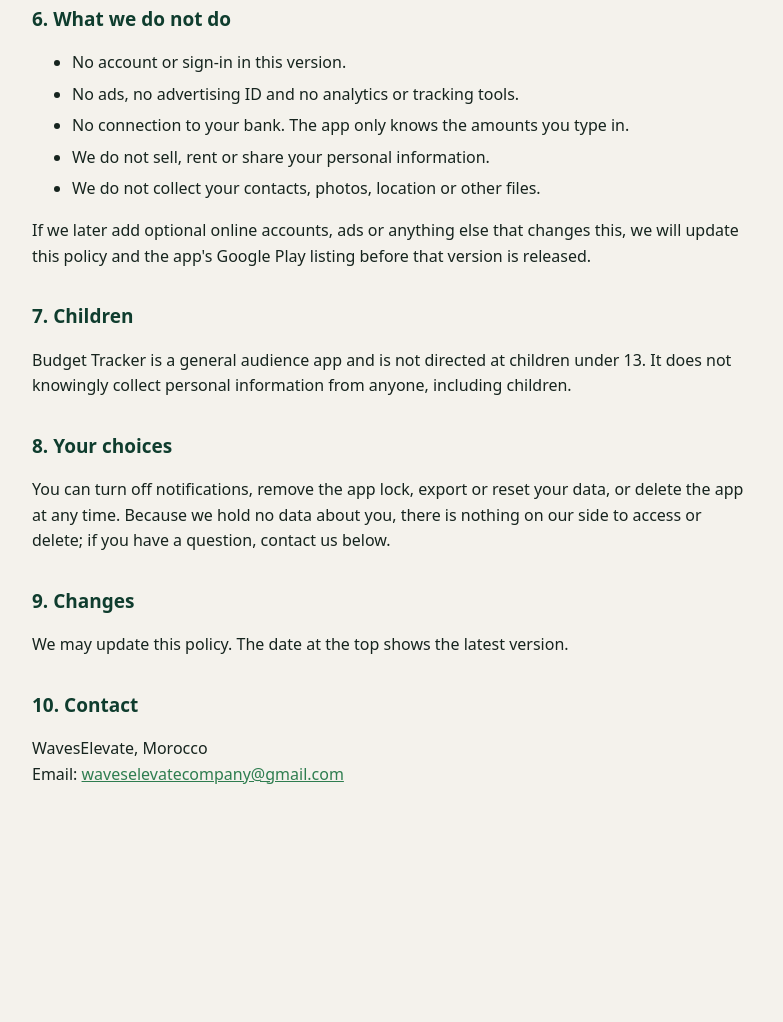
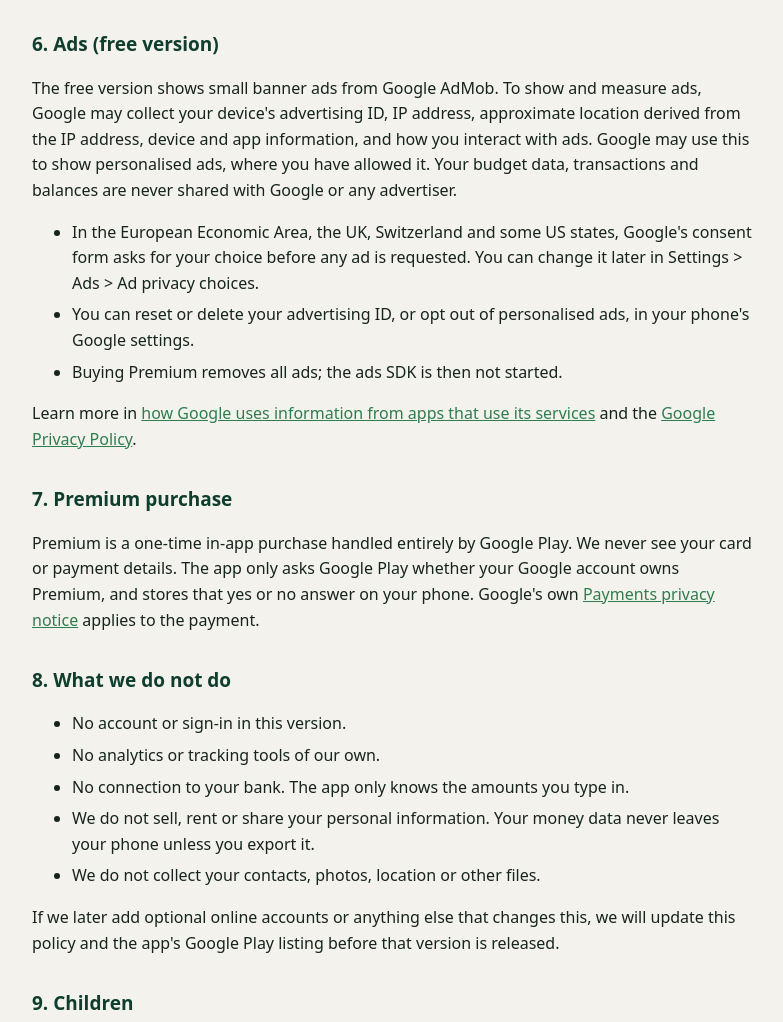
Before and after one commit to latifa-ed/sajda, a plain HTML site: page budget-tracker/privacy/index.html in a window 1280 px wide. Shown: the part 1037-2059 px from the top of the page, without its empty margins (248-1031 px from the left). Before the commit the page ends 1904 px from the top, so only its background shows below. Drawn offline with Linux system fonts and the light colour scheme.

Commit message:
Budget Tracker privacy policy: ads and Premium
Co-Authored-By: Claude Opus 5.5 <noreply@anthropic.com>
Claude-Session: https://claude.ai/code/session_01H1jpX2xxU3bKz5vV1FN75b

```diff
--- a/budget-tracker/privacy/index.html
+++ b/budget-tracker/privacy/index.html
@@ -19,9 +19,9 @@
 <body>
 <main>
 <h1>Budget Tracker Privacy Policy</h1>
-<p class="date">Last updated: 17 November 2026</p>
+<p class="date">Last updated: 17 November 2026 (ads and Premium added)</p>
 
-<p>This policy explains what information the Budget Tracker app ("Budget Tracker", "the app") uses, and why. Budget Tracker is published on Google Play by WavesElevate ("we", "us"). In short: your money data stays on your phone. The app has no accounts in this version, shows no ads, and we do not run any server that receives your data.</p>
+<p>This policy explains what information the Budget Tracker app ("Budget Tracker", "the app") uses, and why. Budget Tracker is published on Google Play by WavesElevate ("we", "us"). In short: your money data stays on your phone and is never sent to us or to advertisers. The free version shows ads from Google AdMob, Premium is a one-time purchase through Google Play, and we do not run any server that receives your data.</p>
 
 <h2>1. Information stored on your phone only</h2>
 <p>Everything you enter is saved on your phone and never sent to us. This includes your name (if you type one), your transactions, accounts and balances, categories, budgets, savings goals, bills and subscriptions, and your settings such as language and currency. Deleting the app, or tapping "Delete all data" in Settings, erases all of it.</p>
@@ -38,26 +38,38 @@
 <h2>5. Smart assistant</h2>
 <p>The assistant answers questions about your money by reading your data on your phone. Your questions and data are not sent to any server or AI service.</p>
 
-<h2>6. What we do not do</h2>
+<h2>6. Ads (free version)</h2>
+<p>The free version shows small banner ads from Google AdMob. To show and measure ads, Google may collect your device's advertising ID, IP address, approximate location derived from the IP address, device and app information, and how you interact with ads. Google may use this to show personalised ads, where you have allowed it. Your budget data, transactions and balances are never shared with Google or any advertiser.</p>
+<ul>
+  <li>In the European Economic Area, the UK, Switzerland and some US states, Google's consent form asks for your choice before any ad is requested. You can change it later in Settings &gt; Ads &gt; Ad privacy choices.</li>
+  <li>You can reset or delete your advertising ID, or opt out of personalised ads, in your phone's Google settings.</li>
+  <li>Buying Premium removes all ads; the ads SDK is then not started.</li>
+</ul>
+<p>Learn more in <a href="https://policies.google.com/technologies/partner-sites">how Google uses information from apps that use its services</a> and the <a href="https://policies.google.com/privacy">Google Privacy Policy</a>.</p>
+
+<h2>7. Premium purchase</h2>
+<p>Premium is a one-time in-app purchase handled entirely by Google Play. We never see your card or payment details. The app only asks Google Play whether your Google account owns Premium, and stores that yes or no answer on your phone. Google's own <a href="https://payments.google.com/payments/apis-secure/u/0/get_legal_document?ldo=0&amp;ldt=privacynotice">Payments privacy notice</a> applies to the payment.</p>
+
+<h2>8. What we do not do</h2>
 <ul>
   <li>No account or sign-in in this version.</li>
-  <li>No ads, no advertising ID and no analytics or tracking tools.</li>
+  <li>No analytics or tracking tools of our own.</li>
   <li>No connection to your bank. The app only knows the amounts you type in.</li>
-  <li>We do not sell, rent or share your personal information.</li>
+  <li>We do not sell, rent or share your personal information. Your money data never leaves your phone unless you export it.</li>
   <li>We do not collect your contacts, photos, location or other files.</li>
 </ul>
-<p>If we later add optional online accounts, ads or anything else that changes this, we will update this policy and the app's Google Play listing before that version is released.</p>
+<p>If we later add optional online accounts or anything else that changes this, we will update this policy and the app's Google Play listing before that version is released.</p>
 
-<h2>7. Children</h2>
+<h2>9. Children</h2>
 <p>Budget Tracker is a general audience app and is not directed at children under 13. It does not knowingly collect personal information from anyone, including children.</p>
 
-<h2>8. Your choices</h2>
-<p>You can turn off notifications, remove the app lock, export or reset your data, or delete the app at any time. Because we hold no data about you, there is nothing on our side to access or delete; if you have a question, contact us below.</p>
+<h2>10. Your choices</h2>
+<p>You can turn off notifications, change your ad consent, remove the app lock, export or reset your data, or delete the app at any time. Because we hold no data about you, there is nothing on our side to access or delete; if you have a question, contact us below.</p>
 
-<h2>9. Changes</h2>
+<h2>11. Changes</h2>
 <p>We may update this policy. The date at the top shows the latest version.</p>
 
-<h2>10. Contact</h2>
+<h2>12. Contact</h2>
 <p>WavesElevate, Morocco<br>Email: <a href="mailto:waveselevatecompany@gmail.com">waveselevatecompany@gmail.com</a></p>
 </main>
 </body>
```
